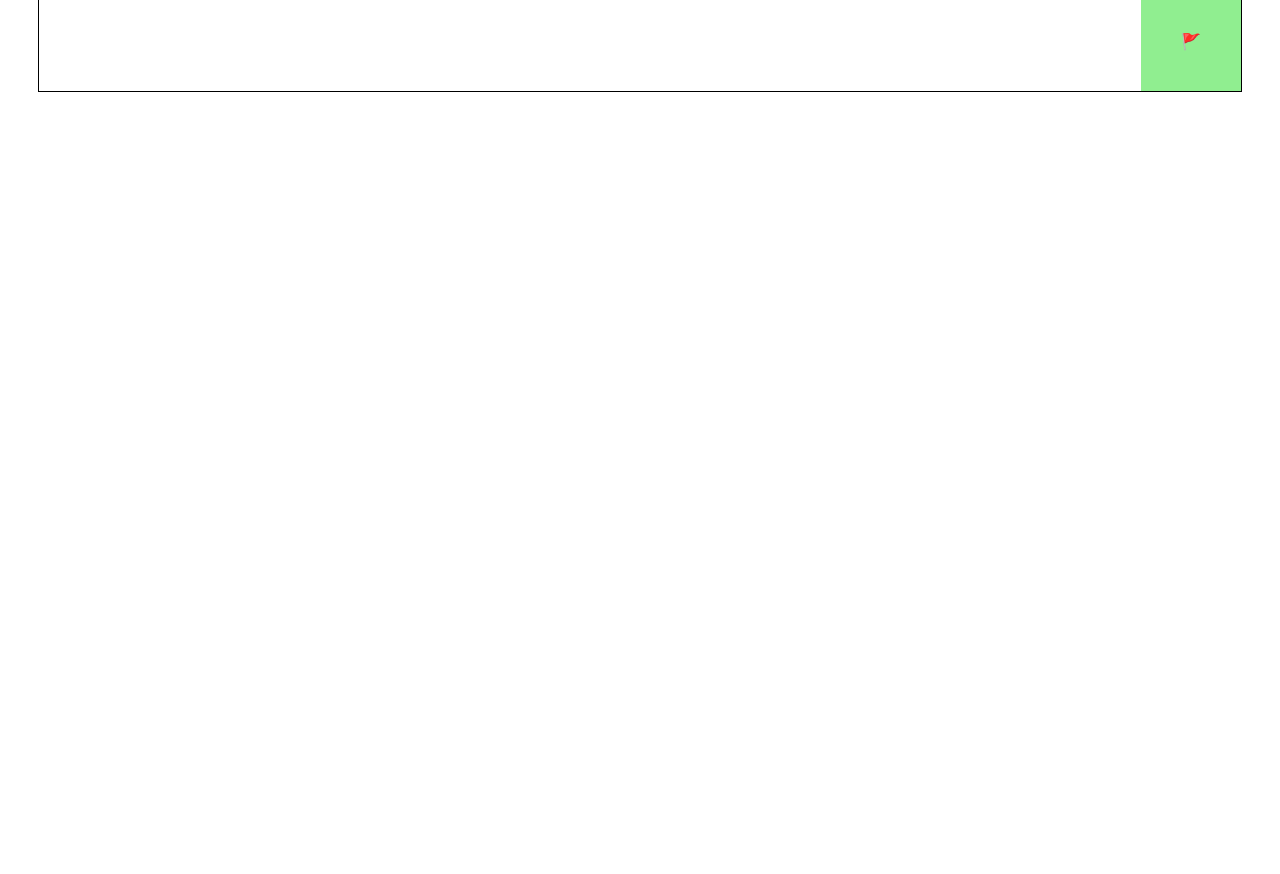
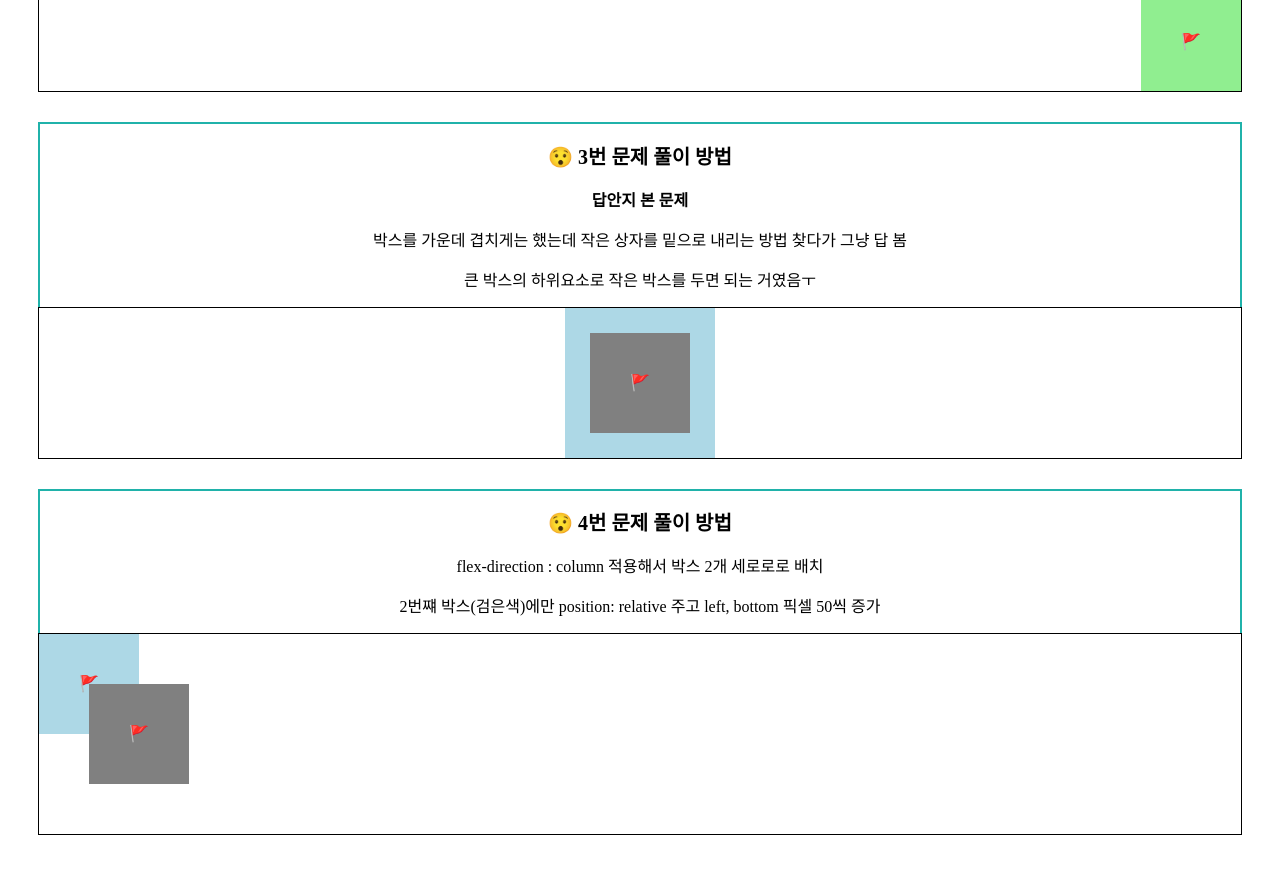
Before and after one commit to spacedustz/Markup-CSS, a React (Vite) app in the folder React/: page /Day-05-Assignment in a window 1280 px wide. Shown: the part 700-1574 px from the top of the page. Before the commit the page ends 852 px from the top, so only its background shows below. Built offline with nearby package versions, Linux system fonts and the light colour scheme.

Commit message:
과제 5 문제 3,4번 풀이 완료

```diff
--- a/React/src/components/Report/Day5.tsx
+++ b/React/src/components/Report/Day5.tsx
@@ -95,6 +95,64 @@ const SecondFlexboxChild3 = styled.div`
     justify-content: center;
 `;
 
+/* --- Third Container --- */
+
+const ThirdFlexboxContainer = styled.div`
+    display: flex;
+    justify-content: center;
+    margin-bottom: 30px;
+    border: 1px solid black;
+`;
+
+const ThirdFlexboxChild1 = styled.div`
+    background-color: ${props => props.color};
+    width: 150px;
+    height: 150px;
+    display: flex;
+    align-items: center;
+    justify-content: center;
+`;
+
+const ThirdFlexboxChild2 = styled.div`
+    background-color: ${props => props.color};
+    position: absolute;
+    width: 100px;
+    height: 100px;
+    display: flex;
+    align-items: center;
+    justify-content: center;
+`;
+
+/* --- Fourth Container --- */
+
+const FourthFlexboxContainer = styled.div`
+    display: flex;
+    flex-direction: column;
+    margin-bottom: 30px;
+    border: 1px solid black;
+`;
+
+const FourthFlexboxChild1 = styled.div`
+    background-color: ${props => props.color};
+    width: 100px;
+    height: 100px;
+    display: flex;
+    align-items: center;
+    justify-content: center;
+`;
+
+const FourthFlexboxChild2 = styled.div`
+    background-color: ${props => props.color};
+    position: relative;
+    bottom: 50px;
+    left: 50px;
+    width: 100px;
+    height: 100px;
+    display: flex;
+    align-items: center;
+    justify-content: center;
+`;
+
 const Day5: React.FC = () => {
 
     return (
@@ -139,6 +197,41 @@ const Day5: React.FC = () => {
                     🚩
                 </SecondFlexboxChild3>
             </SecondFlexboxContainer>
+
+            <DescriptionContainer>
+                <Title>😯 3번 문제 풀이 방법</Title>
+                <Paragraph><strong>답안지 본 문제</strong></Paragraph>
+                <Paragraph>박스를 가운데 겹치게는 했는데 작은 상자를 밑으로 내리는 방법 찾다가 그냥 답 봄</Paragraph>
+                <Paragraph>큰 박스의 하위요소로 작은 박스를 두면 되는 거였음ㅜ</Paragraph>
+            </DescriptionContainer>
+
+            <ThirdFlexboxContainer>
+                <ThirdFlexboxChild1 color="lightblue">
+                    🚩
+                    <ThirdFlexboxChild2 color="gray">
+                        🚩
+                    </ThirdFlexboxChild2>
+                </ThirdFlexboxChild1>
+
+            </ThirdFlexboxContainer>
+
+            <DescriptionContainer>
+                <Title>😯 4번 문제 풀이 방법</Title>
+                <Paragraph>flex-direction : column 적용해서 박스 2개 세로로로 배치</Paragraph>
+                <Paragraph>2번쨰 박스(검은색)에만 position: relative 주고 left, bottom 픽셀 50씩 증가</Paragraph>
+            </DescriptionContainer>
+
+            <FourthFlexboxContainer>
+                <FourthFlexboxChild1 color="lightblue">
+                    🚩
+                </FourthFlexboxChild1>
+
+                <FourthFlexboxChild2 color="gray">
+                    🚩
+                </FourthFlexboxChild2>
+            </FourthFlexboxContainer>
+
+
         </Day5Container>
     )
 }
```
